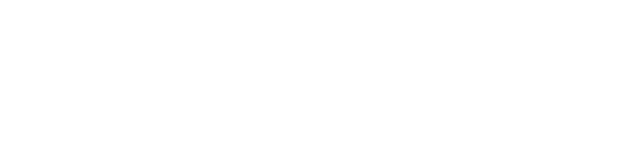
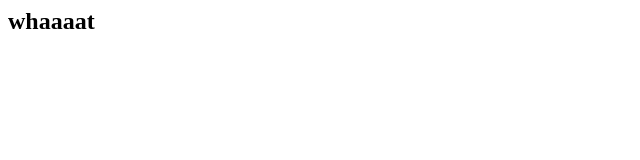
Before and after one commit to maddockj1/gitbranchdemo, a plain HTML site: page index.html in a window 1280 px wide. Shown: the whole page, without its empty margins (0-640 px from the left). Drawn offline with Linux system fonts and the light colour scheme.

Commit message:
werentdsf

```diff
--- a/index.html
+++ b/index.html
@@ -1 +1 @@
-<h1></h1>
+<h2>whaaaat</h2>
```
